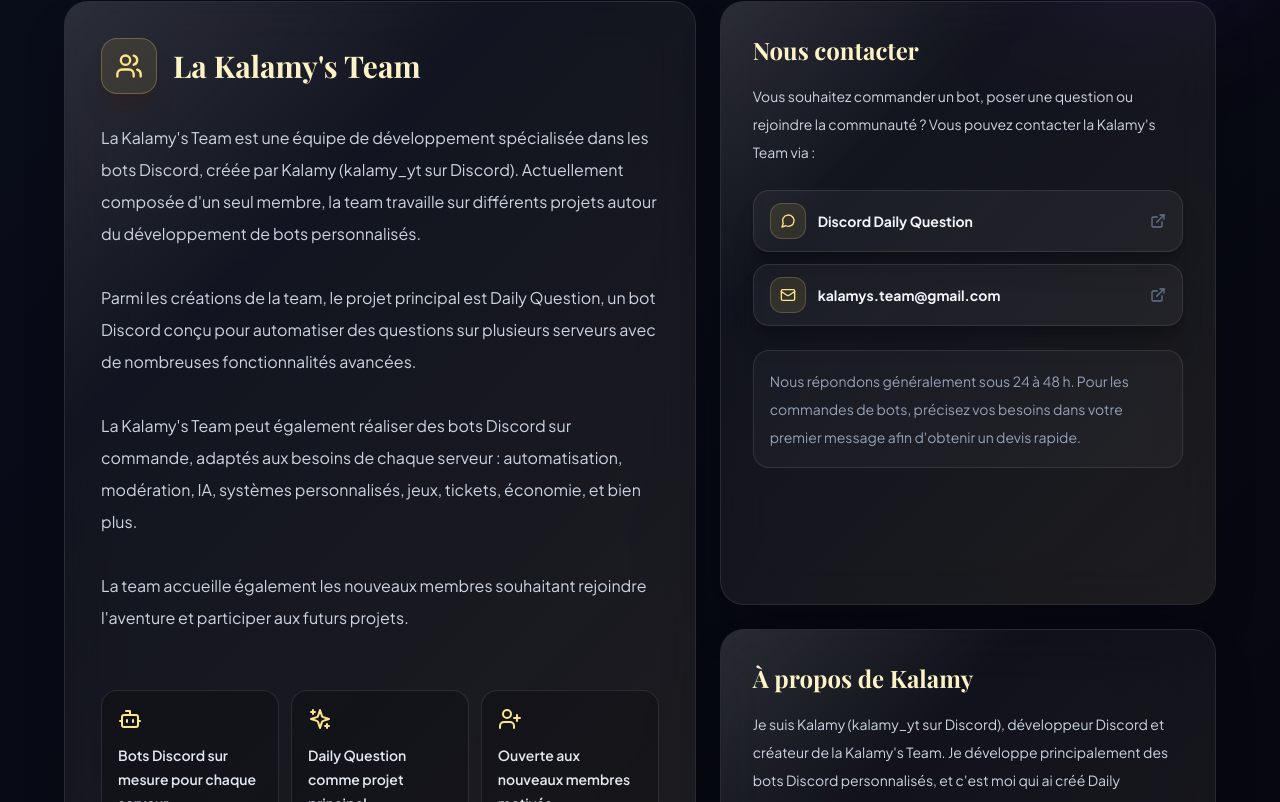
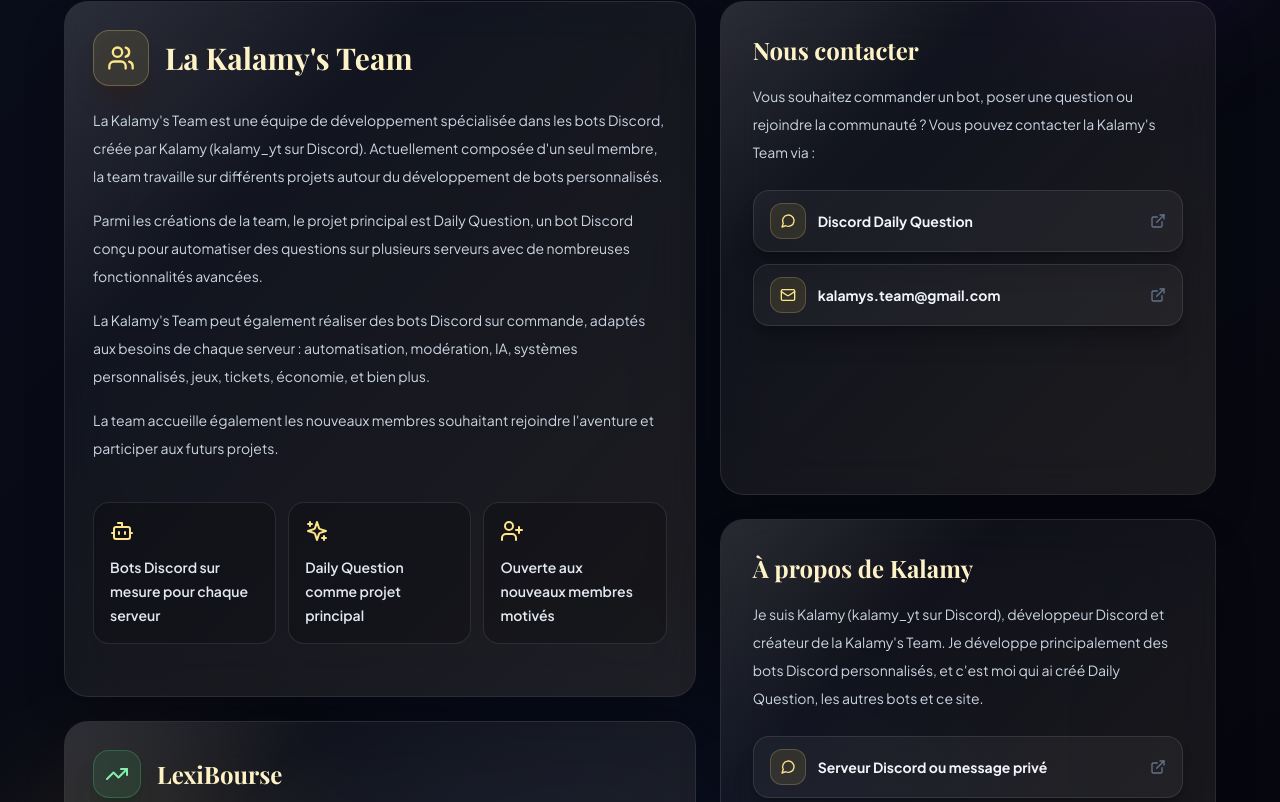
Before and after one commit to Kalamy-90/daily_question, a React (Vite) app: page / in a window 1280 px wide. Shown: the part 5018-5820 px from the top of the page. Built offline with nearby package versions, Linux system fonts and the light colour scheme.

Commit message:
fix: réduire hauteur blocs gauche À propos pour aligner avec colonne droite sans vide

```diff
--- a/src/components/landing/AboutSection.jsx
+++ b/src/components/landing/AboutSection.jsx
@@ -63,21 +63,21 @@
               viewport={{ once: true, amount: 0.25 }}
               className="premium-card"
             >
-              <div className="relative z-10 flex flex-col p-7 sm:p-9">
-                <div className="mb-7 flex items-center gap-4">
+              <div className="relative z-10 flex flex-col p-6 sm:p-7">
+                <div className="mb-5 flex items-center gap-4">
                   <div className="flex h-14 w-14 shrink-0 items-center justify-center rounded-2xl border border-amber-200/25 bg-amber-300/10 text-amber-200 shadow-xl shadow-amber-950/20">
                     <Users className="h-7 w-7" aria-hidden="true" />
                   </div>
                   <h3 className="font-display text-3xl font-bold text-amber-100">{about.teamTitle}</h3>
                 </div>
 
-                <div className="space-y-7 text-base leading-8 text-slate-300 sm:space-y-8">
+                <div className="space-y-4 text-sm leading-7 text-slate-300">
                   {about.teamParagraphs.map((paragraph) => (
                     <p key={paragraph}>{paragraph}</p>
                   ))}
                 </div>
 
-                <div className="mt-4 grid gap-3 py-8 sm:mt-5 sm:grid-cols-3 sm:py-9">
+                <div className="mt-4 grid gap-3 py-5 sm:mt-4 sm:grid-cols-3 sm:py-6">
                   {highlights.map(({ icon: Icon, text }) => (
                     <div key={text} className="rounded-2xl border border-white/10 bg-black/20 p-4 text-sm font-semibold leading-6 text-slate-200">
                       <Icon className="mb-3 h-6 w-6 text-amber-200" aria-hidden="true" />
@@ -97,8 +97,8 @@
               viewport={{ once: true, amount: 0.25 }}
               className="premium-card"
             >
-              <div className="relative z-10 p-7 sm:p-8">
-                <div className="mb-5 flex items-center gap-4">
+              <div className="relative z-10 p-6 sm:p-7">
+                <div className="mb-4 flex items-center gap-4">
                   <div className="flex h-12 w-12 shrink-0 items-center justify-center rounded-2xl border border-green-400/25 bg-green-400/10 text-green-300 shadow-xl shadow-green-950/20">
                     <TrendingUp className="h-6 w-6" aria-hidden="true" />
                   </div>
@@ -126,18 +126,13 @@
               viewport={{ once: true, amount: 0.25 }}
               className="premium-card flex-1"
             >
-              <div className="relative z-10 flex flex-col h-full p-7 sm:p-8">
+              <div className="relative z-10 p-7 sm:p-8">
                 <h3 className="font-display mb-4 text-2xl font-bold text-amber-100">{about.contactTitle}</h3>
                 <p className="mb-6 text-sm leading-7 text-slate-300">{about.contactIntro}</p>
                 <div className="grid gap-3">
                   <ContactLink href="https://discord.com/invite/wE6vjjCXW3" icon={MessageCircle}>{about.discordLabel}</ContactLink>
                   <ContactLink href="mailto:kalamys.team@gmail.com" icon={Mail}>kalamys.team@gmail.com</ContactLink>
                 </div>
-                <p className="mt-6 rounded-2xl border border-white/10 bg-white/[0.03] p-4 text-sm leading-7 text-slate-400">
-                  {language === 'fr'
-                    ? "Nous répondons généralement sous 24 à 48 h. Pour les commandes de bots, précisez vos besoins dans votre premier message afin d'obtenir un devis rapide."
-                    : "We usually reply within 24 to 48 hours. For bot orders, please describe your needs in your first message to get a quick quote."}
-                </p>
               </div>
             </motion.aside>
 
```
